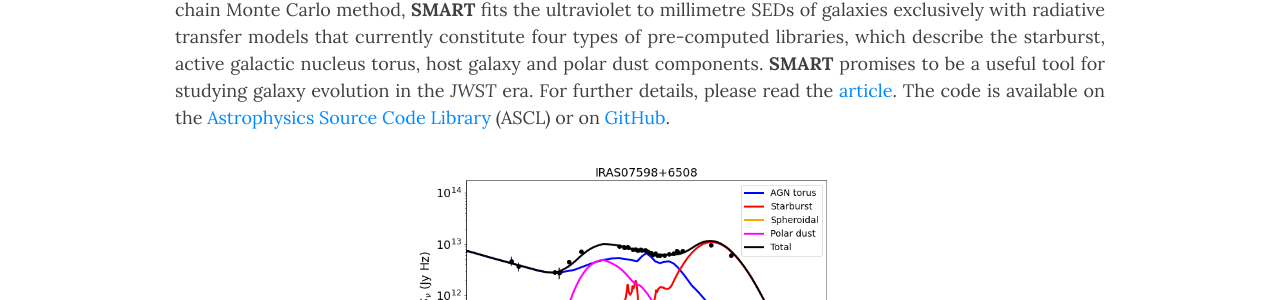
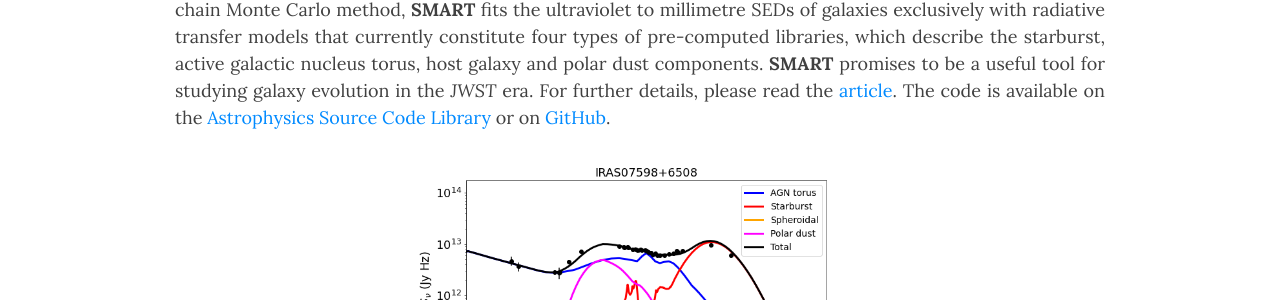
Before and after one commit to ch-var/ch-var.github.io, a Jekyll site: the page built from 2024-04-30-SMART.html, in a window 1280 px wide and 900 px high, scrolled down 639 px. Shown: the part 154-454 px from the top of the window. Built offline with Jekyll 4.4.1, drawn with Linux system fonts in a browser that asks for light colours.

Commit message:
Update 2024-04-30-SMART.html

```diff
--- a/2024-04-30-SMART.html
+++ b/2024-04-30-SMART.html
@@ -29,7 +29,7 @@
 <img src="/assets/img/SMART_MNRAS.png">
 </p>
 
-<p align='justify'>In summary, <b>SMART</b> (<b>S</b>pectral energy distributions <b>M</b>arkov chain <b>A</b>nalysis with <b>R</b>adiative <b>T</b>ransfer models) is a publicly available open-source spectral energy distribution (SED) fitting code. Implementing a Bayesian Markov chain Monte Carlo method, <b>SMART</b> fits the ultraviolet to millimetre SEDs of galaxies exclusively with radiative transfer models that currently constitute four types of pre-computed libraries, which describe the starburst, active galactic nucleus torus, host galaxy and polar dust components. <b>SMART</b> promises to be a useful tool for studying galaxy evolution in the <i>JWST</i> era. For further details, please read the <a href="https://doi.org/10.1093/mnras/stae1141">article</a>. The code is available on the <a href="https://www.ascl.net/2406.003">Astrophysics Source Code Library</a> (ASCL) or on <a href="https://github.com/ch-var/SMART">GitHub</a>.</p>
+<p align='justify'>In summary, <b>SMART</b> (<b>S</b>pectral energy distributions <b>M</b>arkov chain <b>A</b>nalysis with <b>R</b>adiative <b>T</b>ransfer models) is a publicly available open-source spectral energy distribution (SED) fitting code. Implementing a Bayesian Markov chain Monte Carlo method, <b>SMART</b> fits the ultraviolet to millimetre SEDs of galaxies exclusively with radiative transfer models that currently constitute four types of pre-computed libraries, which describe the starburst, active galactic nucleus torus, host galaxy and polar dust components. <b>SMART</b> promises to be a useful tool for studying galaxy evolution in the <i>JWST</i> era. For further details, please read the <a href="https://doi.org/10.1093/mnras/stae1141">article</a>. The code is available on the <a href="https://www.ascl.net/2406.003">Astrophysics Source Code Library</a> or on <a href="https://github.com/ch-var/SMART">GitHub</a>.</p>
 
 <p align="center">
 <img src="/assets/img/IRAS07598+6508_CYGNUS.png" width="50%" height="50%">
```
